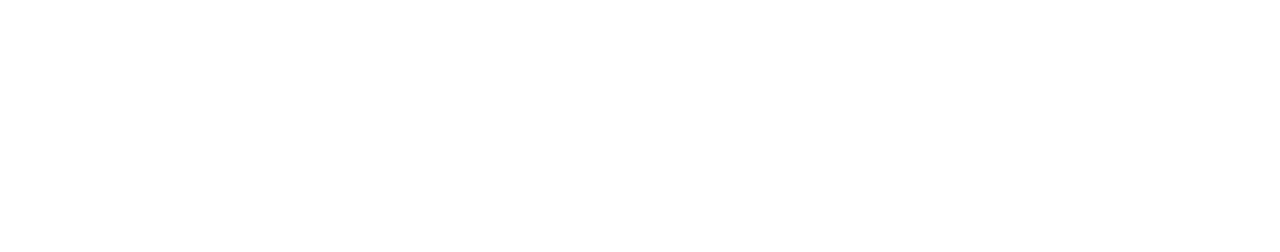
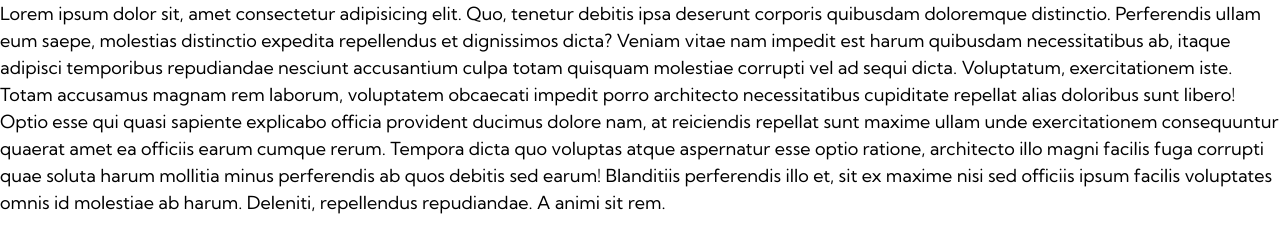
Before and after one commit to Lewis-mbui/fem-profile-card-component, a plain HTML site: page index.html in a window 1280 px wide. Drawn offline with Linux system fonts and the light colour scheme.

Commit message:
define rules for typography

```diff
--- a/css/style.css
+++ b/css/style.css
@@ -66,3 +66,9 @@
     scroll-behavior: auto !important;
   }
 }
+
+/* Typography */
+body {
+  font-family: "Kumbh Sans", sans-serif;
+  font-size: 1.125rem;
+}
--- a/index.html
+++ b/index.html
@@ -4,8 +4,34 @@
     <meta charset="UTF-8" />
     <meta name="viewport" content="width=device-width, initial-scale=1.0" />
     <title>Profile Card Component</title>
+    <link rel="preconnect" href="https://fonts.googleapis.com" />
+    <link rel="preconnect" href="https://fonts.gstatic.com" crossorigin />
+    <link
+      href="https://fonts.googleapis.com/css2?family=Kumbh+Sans:wght@100..900&display=swap"
+      rel="stylesheet"
+    />
     <link rel="icon" href="data:," />
     <link rel="stylesheet" href="/css/style.css" />
   </head>
-  <body></body>
+  <body>
+    <p>
+      Lorem ipsum dolor sit, amet consectetur adipisicing elit. Quo, tenetur
+      debitis ipsa deserunt corporis quibusdam doloremque distinctio.
+      Perferendis ullam eum saepe, molestias distinctio expedita repellendus et
+      dignissimos dicta? Veniam vitae nam impedit est harum quibusdam
+      necessitatibus ab, itaque adipisci temporibus repudiandae nesciunt
+      accusantium culpa totam quisquam molestiae corrupti vel ad sequi dicta.
+      Voluptatum, exercitationem iste. Totam accusamus magnam rem laborum,
+      voluptatem obcaecati impedit porro architecto necessitatibus cupiditate
+      repellat alias doloribus sunt libero! Optio esse qui quasi sapiente
+      explicabo officia provident ducimus dolore nam, at reiciendis repellat
+      sunt maxime ullam unde exercitationem consequuntur quaerat amet ea
+      officiis earum cumque rerum. Tempora dicta quo voluptas atque aspernatur
+      esse optio ratione, architecto illo magni facilis fuga corrupti quae
+      soluta harum mollitia minus perferendis ab quos debitis sed earum!
+      Blanditiis perferendis illo et, sit ex maxime nisi sed officiis ipsum
+      facilis voluptates omnis id molestiae ab harum. Deleniti, repellendus
+      repudiandae. A animi sit rem.
+    </p>
+  </body>
 </html>
```
